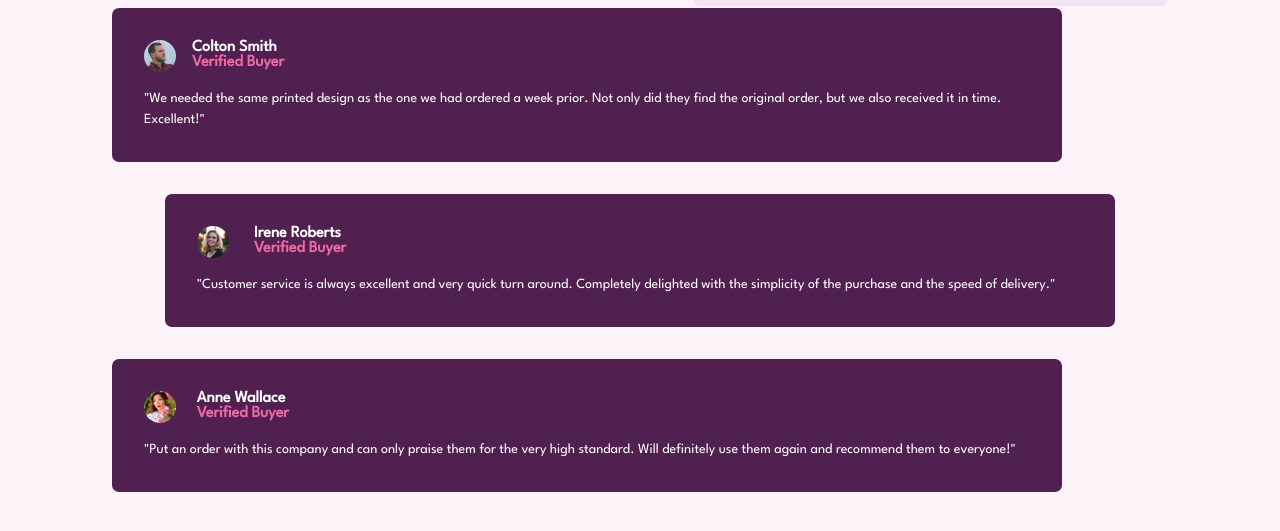
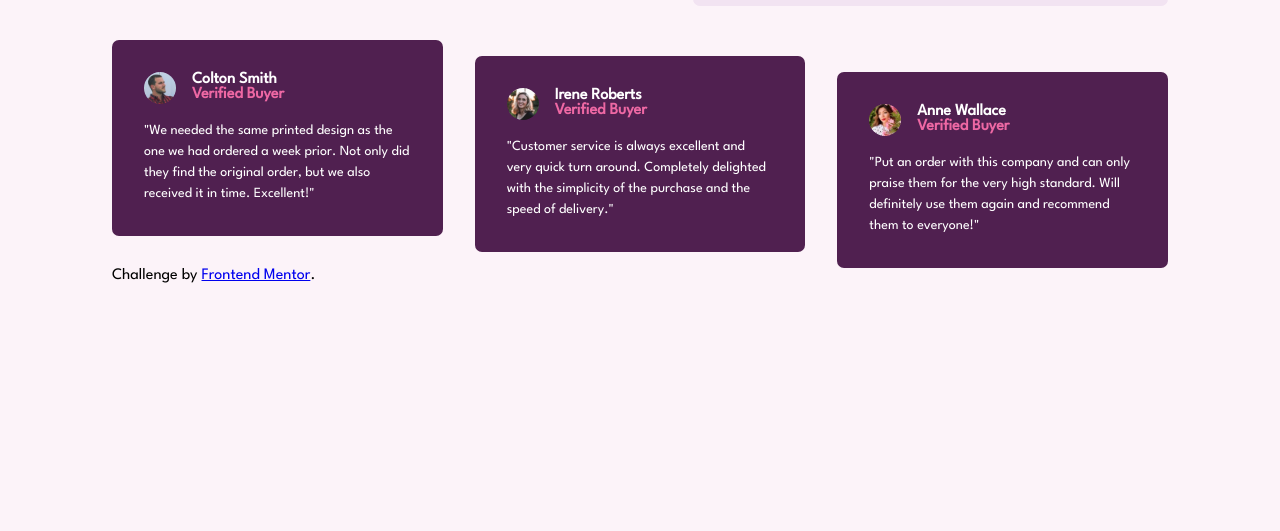
Before and after one commit to GeorgiaGR/Social-proof-section-FrontendMentor, a plain HTML site: page index.html in a window 1280 px wide. Shown: the part 291-822 px from the top of the page. After the commit the page ends 800 px from the top, so only its background shows below. Drawn offline with Linux system fonts and the light colour scheme.

Commit message:
index.html

```diff
--- a/index.html
+++ b/index.html
@@ -61,7 +61,7 @@
           </div>
         </main>
       </div>
-      <footer>
+      <div class="reviews-container">
         <div class="reviews first-review">
           <img src="images/image-colton.jpg" />
           <div class="review-header">
@@ -100,6 +100,9 @@
             them to everyone!"
           </p>
         </div>
+      </div>
+        <footer>
+          <p>Challenge by <a href=#>Frontend Mentor</a>.</p>
       </footer>
     </div>
   </body>
```
